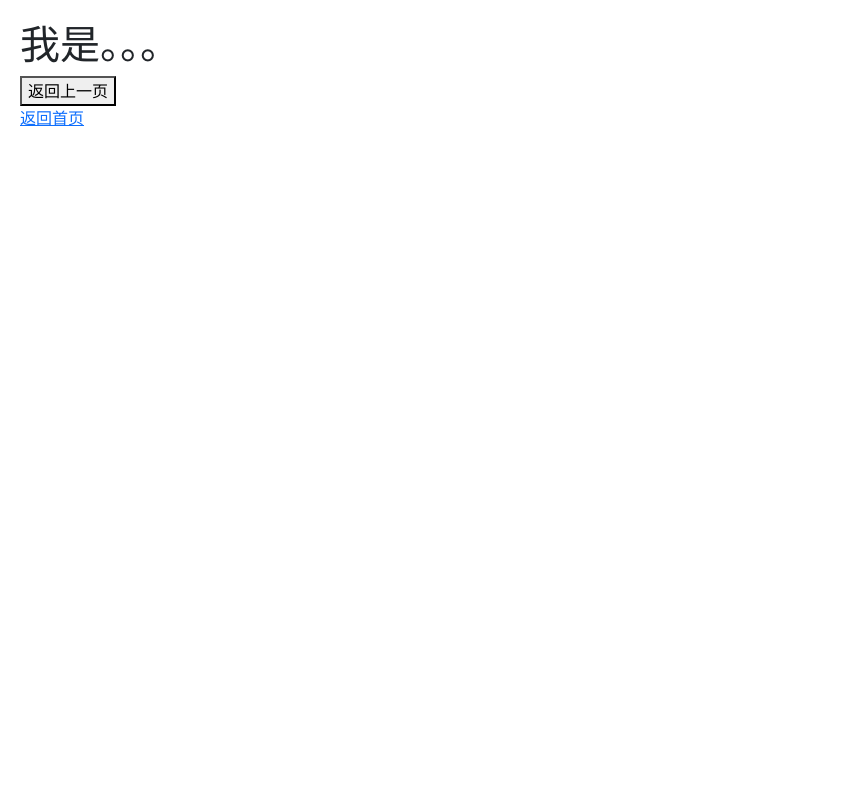
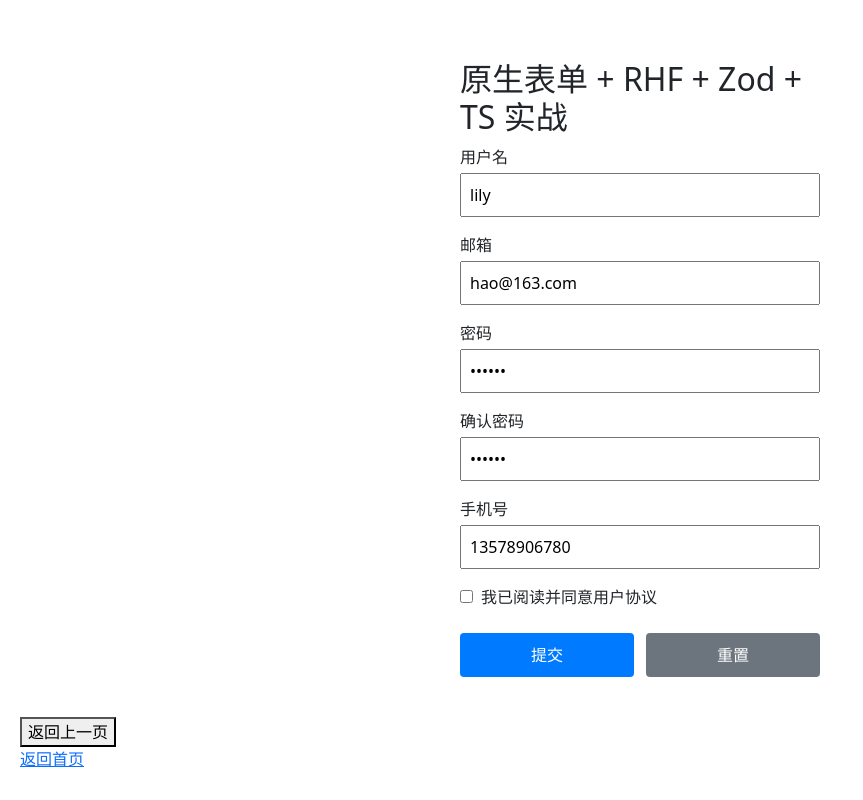
Before and after one commit to React163CWMZ/react-app, a React (Vite) app: page /user in a window 1280 px wide. Shown: the whole page, without its empty margins (0-863 px from the left). Built offline with nearby package versions, Linux system fonts and the light colour scheme.

Commit message:
zod and react  hook form

```diff
--- a/package.json
+++ b/package.json
@@ -9,12 +9,15 @@
     "preview": "vite preview"
   },
   "dependencies": {
+    "@hookform/resolvers": "^5.2.2",
     "bootstrap": "^5.2.3",
     "react": "^18.2.0",
     "react-dom": "^18.2.0",
+    "react-hook-form": "^7.71.1",
     "react-icons": "^5.5.0",
     "react-quiz-component": "^0.9.1",
-    "react-router-dom": "^7.13.0"
+    "react-router-dom": "^7.13.0",
+    "zod": "^4.3.6"
   },
   "devDependencies": {
     "@types/react": "^18.0.27",
--- a/src/App.tsx
+++ b/src/App.tsx
@@ -32,6 +32,9 @@ function App() {
         <Link to="/home" style={{ marginRight: "15px" }}>
           Home
         </Link>
+        <Link to="/user" style={{ marginRight: "15px" }}>
+          User
+        </Link>
         <Link to="/about" style={{ marginRight: "15px" }}>
           关于
         </Link>
--- /dev/null
+++ b/src/components/NativeForm.tsx
@@ -0,0 +1,219 @@
+import { useForm } from "react-hook-form";
+import { z } from "zod";
+import { zodResolver } from "@hookform/resolvers/zod";
+
+// ======================
+// 1. Zod Schema 定义（校验规则）
+// ======================
+const formSchema = z
+  .object({
+    username: z
+      .string()
+      .min(2, "用户名至少 2 个字符")
+      .max(20, "用户名最多 20 个字符")
+      .nonempty("请输入用户名"),
+
+    email: z.string().email("邮箱格式不正确").nonempty("请输入邮箱"),
+
+    password: z
+      .string()
+      .min(6, "密码至少 6 位")
+      .max(20, "密码最多 20 位")
+      .nonempty("请输入密码"),
+
+    confirmPassword: z.string().nonempty("请确认密码"),
+
+    phone: z
+      .string()
+      .regex(/^1[3-9]\d{9}$/, "手机号格式不正确")
+      .nonempty("请输入手机号"),
+
+    agree: z.boolean().refine((val) => val === true, {
+      message: "必须同意用户协议",
+    }),
+  })
+  .refine((data) => data.password === data.confirmPassword, {
+    message: "两次密码不一致",
+    path: ["confirmPassword"],
+  });
+
+// ======================
+// 2. 从 Zod 自动推导出 TS 类型（无需手动写 interface）
+// ======================
+type FormData = z.infer<typeof formSchema>;
+
+// ======================
+// 3. 表单组件
+// ======================
+export default function NativeForm() {
+  const {
+    register,
+    handleSubmit,
+    formState: { errors, isSubmitting, isDirty, isValid },
+    reset,
+    watch,
+  } = useForm<FormData>({
+    resolver: zodResolver(formSchema),
+    mode: "all", // 输入时实时校验onChange
+    shouldFocusError: true,
+    defaultValues: {
+      username: "lily",
+      email: "hao@163.com",
+      password: "123123",
+      confirmPassword: "123123",
+      phone: "13578906780",
+      agree: false,
+    },
+  });
+
+  // 模拟提交（可替换为真实接口）
+  const onSubmit = async (data: FormData) => {
+    console.log("提交数据：", data);
+    // 模拟请求
+    await new Promise((resolve) => setTimeout(resolve, 2000));
+    alert("提交成功！");
+    reset();
+  };
+
+  return (
+    <div style={{ maxWidth: 400, margin: "40px auto", padding: "0 20px" }}>
+      <h2>原生表单 + RHF + Zod + TS 实战</h2>
+      <form
+        onSubmit={handleSubmit(onSubmit)}
+        style={{ display: "flex", flexDirection: "column", gap: 16 }}
+      >
+        {/* 用户名 */}
+        <div>
+          <label>用户名</label>
+          <input
+            type="text"
+            {...register("username")}
+            disabled={isSubmitting}
+            style={{ width: "100%", padding: 8, marginTop: 4 }}
+          />
+          {errors.username && (
+            <p style={{ color: "red", margin: "4px 0 0" }}>
+              {errors.username.message}
+            </p>
+          )}
+        </div>
+
+        {/* 邮箱 */}
+        <div>
+          <label>邮箱</label>
+          <input
+            type="email"
+            {...register("email")}
+            disabled={isSubmitting}
+            style={{ width: "100%", padding: 8, marginTop: 4 }}
+          />
+          {errors.email && (
+            <p style={{ color: "red", margin: "4px 0 0" }}>
+              {errors.email.message}
+            </p>
+          )}
+        </div>
+
+        {/* 密码 */}
+        <div>
+          <label>密码</label>
+          <input
+            type="password"
+            {...register("password")}
+            disabled={isSubmitting}
+            style={{ width: "100%", padding: 8, marginTop: 4 }}
+          />
+          {errors.password && (
+            <p style={{ color: "red", margin: "4px 0 0" }}>
+              {errors.password.message}
+            </p>
+          )}
+        </div>
+
+        {/* 确认密码 */}
+        <div>
+          <label>确认密码</label>
+          <input
+            type="password"
+            {...register("confirmPassword")}
+            disabled={isSubmitting}
+            style={{ width: "100%", padding: 8, marginTop: 4 }}
+          />
+          {errors.confirmPassword && (
+            <p style={{ color: "red", margin: "4px 0 0" }}>
+              {errors.confirmPassword.message}
+            </p>
+          )}
+        </div>
+
+        {/* 手机号 */}
+        <div>
+          <label>手机号</label>
+          <input
+            type="tel"
+            {...register("phone")}
+            disabled={isSubmitting}
+            style={{ width: "100%", padding: 8, marginTop: 4 }}
+          />
+          {errors.phone && (
+            <p style={{ color: "red", margin: "4px 0 0" }}>
+              {errors.phone.message}
+            </p>
+          )}
+        </div>
+
+        {/* 同意协议 */}
+        <div style={{ display: "flex", alignItems: "center", gap: 8 }}>
+          <input
+            type="checkbox"
+            {...register("agree")}
+            disabled={isSubmitting}
+            id="agree"
+          />
+          <label htmlFor="agree">我已阅读并同意用户协议</label>
+        </div>
+        {errors.agree && (
+          <p style={{ color: "red", margin: "-12px 0 0" }}>
+            {errors.agree.message}
+          </p>
+        )}
+
+        {/* 按钮区 */}
+        <div style={{ display: "flex", gap: 12, marginTop: 8 }}>
+          <button
+            type="submit"
+            disabled={isSubmitting}
+            style={{
+              flex: 1,
+              padding: 10,
+              backgroundColor: "#007bff",
+              color: "#fff",
+              border: "none",
+              borderRadius: 4,
+              cursor: "pointer",
+            }}
+          >
+            {isSubmitting ? "提交中..." : "提交"}
+          </button>
+
+          <button
+            type="button"
+            onClick={() => reset()}
+            disabled={isSubmitting}
+            style={{
+              flex: 1,
+              padding: 10,
+              backgroundColor: "#6c757d",
+              color: "#fff",
+              border: "none",
+              borderRadius: 4,
+              cursor: "pointer",
+            }}
+          >
+            重置
+          </button>
+        </div>
+      </form>
+    </div>
+  );
+}
--- a/src/pages/User.tsx
+++ b/src/pages/User.tsx
@@ -1,11 +1,11 @@
 import { Link, useNavigate } from "react-router-dom";
-
+import NativeForm from "../components/NativeForm";
 const User = () => {
   const navigate = useNavigate();
 
   return (
     <div style={{ padding: "20px" }}>
-      <h1>我是。。。</h1>
+      <NativeForm />
       <button onClick={() => navigate(-1)}>返回上一页</button>
       <br />
       <Link to="/">返回首页</Link>
```
Also changed, not shown: 1 other file (tests, documents, lock files or other folders).
